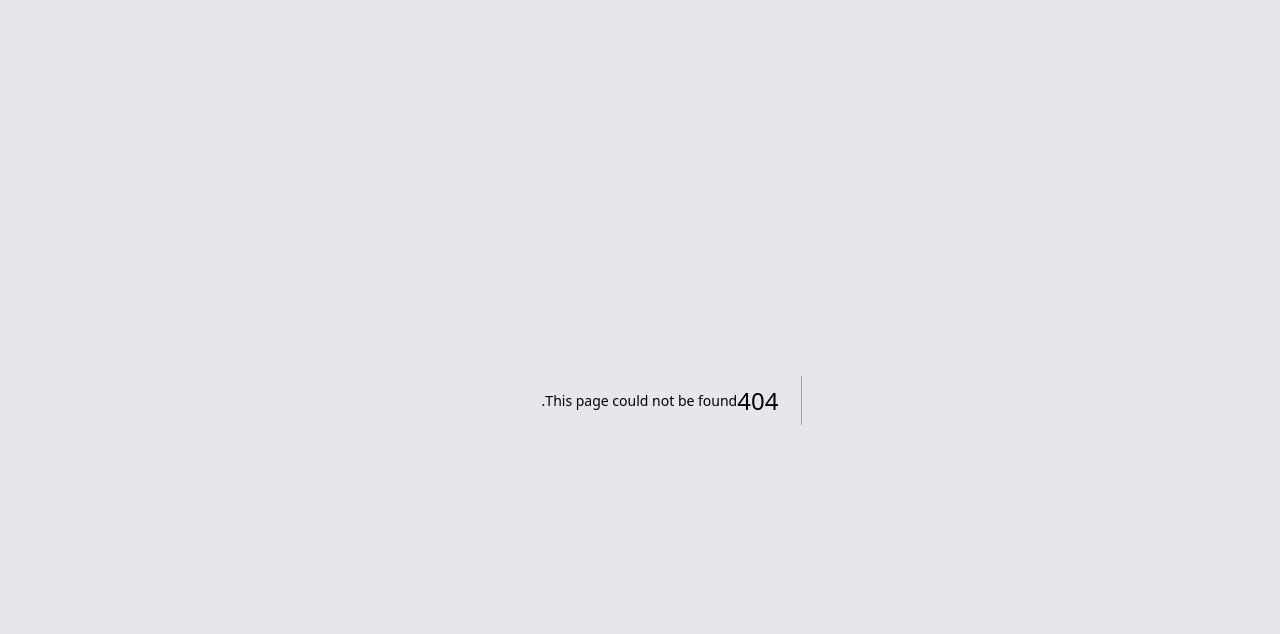
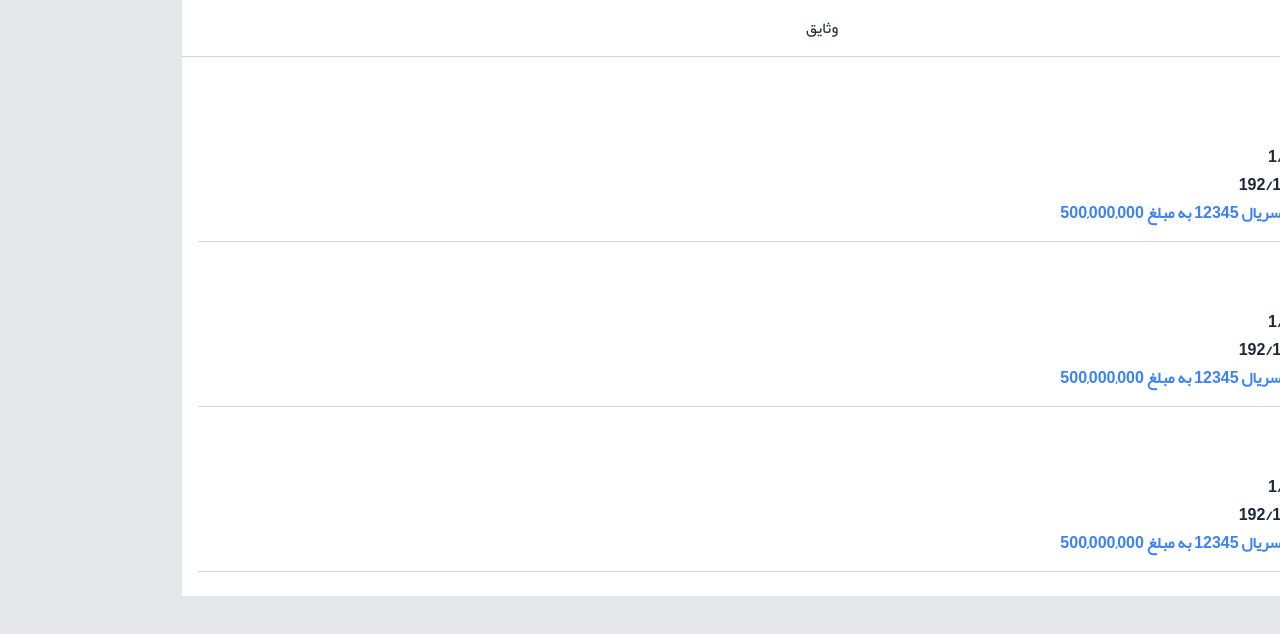
Before and after one commit to mojtaba013/toseasr, a Next.js app: page /Vasigheh in a window 1280 px wide. Before the commit this address had no page. Shown: the top 634 px of the page. Built offline with nearby package versions, Linux system fonts and the light colour scheme.

Commit message:
work on vasighrh

```diff
--- /dev/null
+++ b/app/Vasigheh/page.jsx
@@ -0,0 +1,117 @@
+import React from "react";
+import { ICONCOLOR } from "../../utils/constants";
+import Link from "next/link";
+
+function Vasigheh() {
+  return (
+    <div className="flex flex-col    h-max mb-[65px] scroll-auto bg-white ">
+      <div className="flex  items-center justify-between p-4 border-b border-gray-300 mb-3">
+        <div className="flex flex-1">
+          <Link href="/">
+            <svg
+              xmlns="http://www.w3.org/2000/svg"
+              fill="none"
+              viewBox="0 0 24 24"
+              strokeWidth={1.5}
+              stroke={ICONCOLOR}
+              className="w-6 h-6"
+            >
+              <path
+                strokeLinecap="round"
+                strokeLinejoin="round"
+                d="m8.25 4.5 7.5 7.5-7.5 7.5"
+              />
+            </svg>
+          </Link>
+        </div>
+        <div className="flex flex-1 justify-center">
+          <p className="text-slate-800 ">وثایق</p>
+        </div>
+        <div className="flex flex-1"></div>
+      </div>
+
+      <div className="p-4">
+        <div className="flex flex-col   pb-4 mb-2 border-b border-gray-300">
+          <div className="flex gap-x-1 items- text- mb-2">
+            <p className="text-slate-500">شعبه:</p>
+            <p className="text-slate-800 font-bold ">مرکزی</p>
+          </div>
+          <div className="flex flex-col gap-y-1 text-base">
+            <div className="flex gap-x-1 items-center">
+              <p className="text-slate-500">وام گیرنده:</p>
+              <p className="text-slate-800 font-bold ">مجتبی کجوری</p>
+            </div>
+            <div className="flex gap-x-1 items-center">
+              <p className="text-slate-500">شماره وام:</p>
+              <p className="text-slate-800  font-bold">1/6/20/123456</p>
+            </div>
+            <div className="flex gap-x-1 items-center">
+              <p className="text-slate-500">شماره دارایی:</p>
+              <p className="text-slate-800 font-bold ">192/100/194200</p>
+            </div>
+            <div className="flex  gap-x-1 ">
+              <p className="text-slate-500">توضیحات:</p>
+              <p className="text-blue-500 font-bold  ">
+                چک بانک ملی به سریال 12345 به مبلغ 500,000,000
+              </p>
+            </div>
+          </div>
+        </div>
+        <div className="flex flex-col   pb-4 mb-2 border-b border-gray-300">
+          <div className="flex gap-x-1 items- text- mb-2">
+            <p className="text-slate-500">شعبه:</p>
+            <p className="text-slate-800 font-bold ">مرکزی</p>
+          </div>
+          <div className="flex flex-col gap-y-1 text-base">
+            <div className="flex gap-x-1 items-center">
+              <p className="text-slate-500">وام گیرنده:</p>
+              <p className="text-slate-800 font-bold ">مجتبی کجوری</p>
+            </div>
+            <div className="flex gap-x-1 items-center">
+              <p className="text-slate-500">شماره وام:</p>
+              <p className="text-slate-800  font-bold">1/6/20/123456</p>
+            </div>
+            <div className="flex gap-x-1 items-center">
+              <p className="text-slate-500">شماره دارایی:</p>
+              <p className="text-slate-800 font-bold ">192/100/194200</p>
+            </div>
+            <div className="flex  gap-x-1 ">
+              <p className="text-slate-500">توضیحات:</p>
+              <p className="text-blue-500 font-bold  ">
+                چک بانک ملی به سریال 12345 به مبلغ 500,000,000
+              </p>
+            </div>
+          </div>
+        </div>
+        <div className="flex flex-col   pb-4 mb-2 border-b border-gray-300">
+          <div className="flex gap-x-1 items- text- mb-2">
+            <p className="text-slate-500">شعبه:</p>
+            <p className="text-slate-800 font-bold ">مرکزی</p>
+          </div>
+          <div className="flex flex-col gap-y-1 text-base">
+            <div className="flex gap-x-1 items-center">
+              <p className="text-slate-500">وام گیرنده:</p>
+              <p className="text-slate-800 font-bold ">مجتبی کجوری</p>
+            </div>
+            <div className="flex gap-x-1 items-center">
+              <p className="text-slate-500">شماره وام:</p>
+              <p className="text-slate-800  font-bold">1/6/20/123456</p>
+            </div>
+            <div className="flex gap-x-1 items-center">
+              <p className="text-slate-500">شماره دارایی:</p>
+              <p className="text-slate-800 font-bold ">192/100/194200</p>
+            </div>
+            <div className="flex  gap-x-1 ">
+              <p className="text-slate-500">توضیحات:</p>
+              <p className="text-blue-500 font-bold  ">
+                چک بانک ملی به سریال 12345 به مبلغ 500,000,000
+              </p>
+            </div>
+          </div>
+        </div>
+      </div>
+    </div>
+  );
+}
+
+export default Vasigheh;
--- a/app/page.jsx
+++ b/app/page.jsx
@@ -56,8 +56,8 @@ export default function Home() {
                 <p className="text-sm font-medium text-slate-600">صورتحساب</p>
               </div>
             </Link>
+            <Link href="/Moneytransfer">
               <div className="flex flex-col items-center text-slate-800 ">
-              <Link href="/Moneytransfer">
                 <div className="flex items-center justify-center  w-16 h-16 bg-blue-100 border border-blue-200  rounded-full">
                   <svg
                     xmlns="http://www.w3.org/2000/svg"
@@ -74,9 +74,10 @@ export default function Home() {
                     />
                   </svg>
                 </div>
-              </Link>
+
                 <p className="text-sm font-medium text-slate-600">انتقال پول</p>
               </div>
+            </Link>
             <div className="flex flex-col items-center text-slate-800 ">
               <div className="flex items-center justify-center  w-16 h-16 bg-blue-100 border border-blue-200 rounded-full">
                 <svg
@@ -96,7 +97,6 @@ export default function Home() {
               </div>
               <p className="text-sm font-medium text-slate-600">ساتنا پایا</p>
             </div>
-
             <div className="flex flex-col items-center text-slate-800">
               <div className="flex items-center justify-center  w-16 h-16 bg-blue-100 border border-blue-200 rounded-full">
                 <svg
@@ -170,6 +170,7 @@ export default function Home() {
                 </p>
               </div>
             </Link>
+            <Link href="/Vasigheh">
               <div className="flex flex-col items-center text-slate-800">
                 <div className="flex items-center justify-center  w-16 h-16 bg-blue-100 border border-blue-200 rounded-full">
                   <svg
@@ -189,6 +190,7 @@ export default function Home() {
                 </div>
                 <p className="text-sm font-medium text-slate-600">وثایق</p>
               </div>
+            </Link>
           </div>
         </div>
         {/* مخاطب پرتکرار */}
```
Lines whose indentation alone changed are shown as unchanged.
